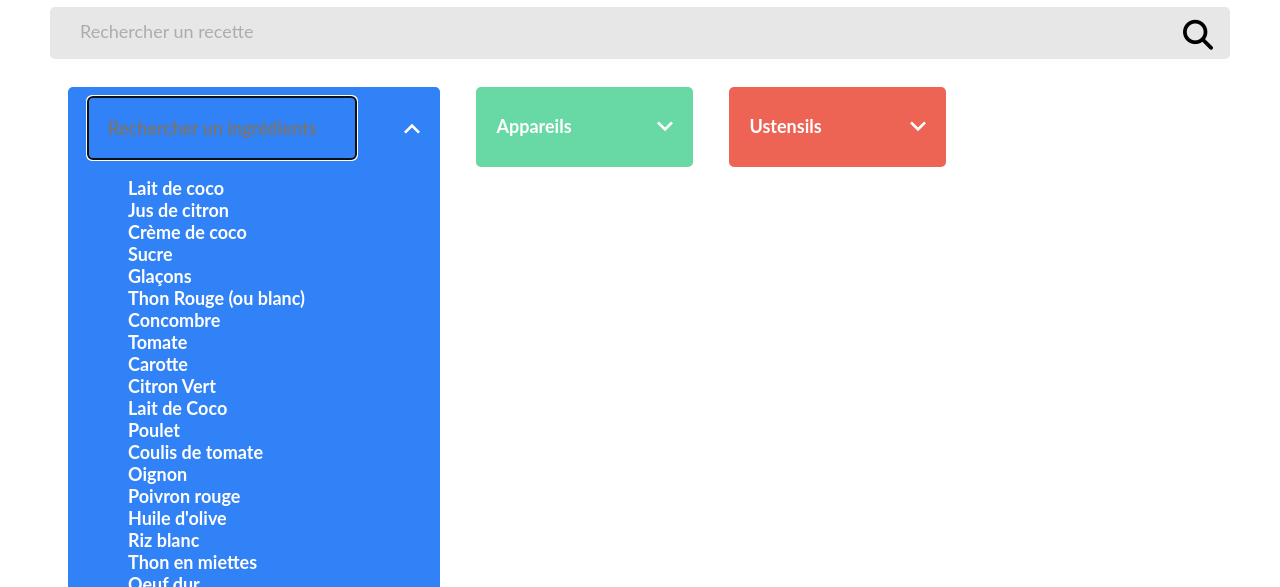
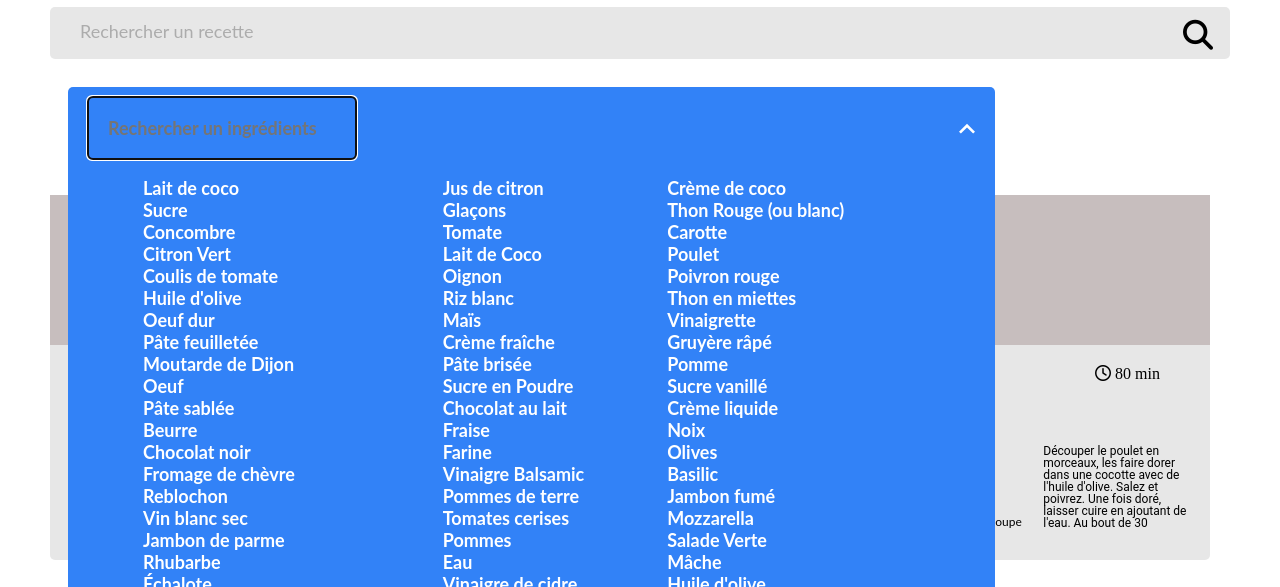
Before and after one commit to pletine/OC_Project_7, a plain HTML site: page index.html in a window 1280 px wide. Both pictures are taken after a click on the element "Ingrédients". Shown: the part 136-723 px from the top of the page. Drawn offline with Linux system fonts and the light colour scheme.

Commit message:
Travail en cours sur l'adaptation de la liste des filtres possibles selon les recettes disponibles avec le filtre actuel

```diff
--- a/css/filter.css
+++ b/css/filter.css
@@ -18,6 +18,10 @@
 
 .activeFilters p {
     padding-right: 20px;
+}
+
+.activeFilters p::first-letter {
+    text-transform: uppercase;
 }
 
 /* Filters */
@@ -78,3 +82,7 @@ div[id $= 'filter'] ol {
 div[id $= 'filter'] li::first-letter {
     text-transform: uppercase;
 }
+
+div[id $= 'filter'] li {
+    margin: 0 15px;
+}
--- a/css/style.css
+++ b/css/style.css
@@ -19,6 +19,17 @@ h1 {
 
     color: #D04F4F;
     margin: 0;
+}
+
+.noResult {
+    font-size: xx-large;
+    font-weight: 700;
+    margin-left: 2em;
+}
+
+.noResult i {
+    font-size: x-large;
+    font-weight: 400;
 }
 
 /* Formulaire de recherche */
--- a/scripts/class/Filter.js
+++ b/scripts/class/Filter.js
@@ -62,9 +62,17 @@ class Filter {
             }
         });
 
+        /* Faire le focus sur la barre de recherche lors de l'ouverture du menu */
         filterTitle.addEventListener('click', () => {
             this.open();
             filterInput.focus();
+        });
+
+        /* Fermer le filtre lors du clic à l'extérieur */
+        document.addEventListener('mouseup', (event) => {
+            if(!this.filterContent.contains(event.target)) {
+                this.close();
+            }
         })
     }
 
@@ -81,36 +89,44 @@ class Filter {
             });
             this.filterList.append(option);
         });
+        console.log(listFilters)
     }
 
     open() {
+        /* Fix the position of the main */
+        let mainHTMLDiv = document.querySelector('main');
+        mainHTMLDiv.style.position = 'absolute';
+        mainHTMLDiv.style.top = mainHTMLDiv.offsetTop.toString() + 'px';
+
+        /* Modify the search part of the menu */
+        let div = this.filterDiv.querySelector('.searchBar');
         this.filterContent.querySelector('.searchBar img').style.transform = 'rotate(180deg)';
-        this.transformSearchBar(true);
+        div.childNodes[0].style.display = 'none';
+        div.childNodes[1].style.display = 'block';
         this.status = true;
-        this.filterContent.querySelector('ol').style.display = 'block';
+
+        /* Show the choices of the filter menu */
+        this.filterContent.querySelector('ol').style.display = 'grid';
+        this.filterContent.querySelector('ol').style.gridTemplateColumns = "auto auto auto";
         this.filterContent.style.height = 'auto';
         this.filterContent.style.width = 'auto';
     }
 
     close() {
+        /* Give again the position of the main part */
+        let mainHTMLDiv = document.querySelector('main');
+        mainHTMLDiv.style.position = 'unset';
+        mainHTMLDiv.style.top = 'none';
+
+        let div = this.filterDiv.querySelector('.searchBar');
         this.filterContent.querySelector('.searchBar img').style.transform = 'rotate(0deg)';
-        this.transformSearchBar(false);
+        div.childNodes[0].style.display = 'block';
+        div.childNodes[1].style.display = 'none';
+        div.querySelector('input').value = '';
         this.status = false;
         this.filterContent.querySelector('ol').style.display = 'none';
         this.filterContent.style.height = '60px';
         this.filterContent.style.width = '15%';
-    }
-
-    transformSearchBar(statusAsked) {
-        let div = this.filterDiv.querySelector('.searchBar');
-        if(statusAsked) { // Show the search and not the title
-            div.childNodes[0].style.display = 'none';
-            div.childNodes[1].style.display = 'block';
-        } else { // Show the title and not the search
-            div.childNodes[0].style.display = 'block';
-            div.childNodes[1].style.display = 'none';
-            div.querySelector('input').value = '';
-        }
     }
 
     addActiveFilter(nameFilter) {
--- a/scripts/main.js
+++ b/scripts/main.js
@@ -1,19 +1,19 @@
 const nav = document.querySelector('nav');
-
-function createHTMLListRecipes(listRecipes) {
-    const main = document.querySelector('main');
-    main.innerHTML = ``;
-    listRecipes.forEach(recipe => {
-        main.appendChild(RecipesFactory.create(recipe));
-    });
-}
+let recipesFiltered = recipes; // Données filtrées qui seront manipulées
 
 // Get lists of data needed
 let listIngredients = [];
 let listAppareils = [];
 let listUstensils = [];
 
-recipes.forEach((elem) => {
+let menuIngredients = new Filter('Ingrédients', listIngredients, '#3282F7');
+let menuAppareils = new Filter('Appareils', listAppareils, '#68D9A4');
+let menuUstensils = new Filter('Ustensils', listUstensils, '#ED6454');
+
+
+
+function getAvailableListFromRecipes(listRecipesAvailable) {
+    listRecipesAvailable.forEach((elem) => {
         if(!listAppareils.includes(elem.appliance)) {
             listAppareils.push(elem.appliance)
         }
@@ -30,35 +30,48 @@ recipes.forEach((elem) => {
             }
         });
     });
+}
+
+function createHTMLListRecipes(listRecipes) {
+    const main = document.querySelector('main');
+    if(listRecipes.length === 0) {
+        main.innerHTML = `
+        <p class='noResult'>
+            <b>Aucune recette ne correspond à votre critère…</b><br>
+            <i>Vous pouvez chercher « tarte aux pommes », « poisson », etc.</i>
+        </p>
+        `;
+    } else {
+        main.innerHTML = ``;
+        listRecipes.forEach(recipe => {
+            main.appendChild(RecipesFactory.create(recipe));
+        });
+    }
+
+    getAvailableListFromRecipes(listRecipes);
+    menuIngredients.update(listIngredients);
+    menuAppareils.update(listAppareils);
+    menuUstensils.update(listUstensils);
+}
+
+function init() {
+    getAvailableListFromRecipes(recipes);
 
     // Create Filter Menus
-let menuIngredients = new Filter('Ingrédients', listIngredients, '#3282F7');
+    menuIngredients = new Filter('Ingrédients', listIngredients, '#3282F7');
     nav.append(menuIngredients.filterContent);
 
-let menuAppareils = new Filter('Appareils', listAppareils, '#68D9A4');
+    menuAppareils = new Filter('Appareils', listAppareils, '#68D9A4');
     nav.append(menuAppareils.filterContent);
 
-let menuUstensils = new Filter('Ustensils', listUstensils, '#ED6454');
+    menuUstensils = new Filter('Ustensils', listUstensils, '#ED6454');
     nav.append(menuUstensils.filterContent);
 
     // Create Receipes
     createHTMLListRecipes(recipes);
 
-// Global event listener
-document.addEventListener('mouseup', (event) => {
-    if(!menuIngredients.filterContent.contains(event.target)) {
-        menuIngredients.close();
-    }
-    if(!menuAppareils.filterContent.contains(event.target)) {
-        menuAppareils.close();
-    }
-    if(!menuUstensils.filterContent.contains(event.target)) {
-        menuUstensils.close();
-    }
-})
-
+    /* Faire une recherche avec les tags des filtres à disposition */
     window.addEventListener('filtersChange', () => {
-    let recipesFiltered = recipes;
         menuIngredients.activeFilters.forEach((filter) => {
             recipesFiltered = recipesFiltered.filter(recipe =>
                 recipe.ingredients.find(elem =>
@@ -78,3 +91,30 @@ window.addEventListener('filtersChange', () => {
         })
         createHTMLListRecipes(recipesFiltered);
     })
+}
+
+function initEventHandler() {
+    /* Empêcher l'action par défaut du bouton de recherche */
+    let buttonNavSearch = document.querySelector('form button');
+    buttonNavSearch.addEventListener('click', (event) => {
+        event.preventDefault();
+    })
+
+    /* Faire une recherche avec le champ de recherche principal */
+    let divMainSearchInput = document.querySelector('form input');
+    divMainSearchInput.addEventListener('input', (event) => {
+        recipesFiltered = recipes;
+        let textSearch = event.target.value;
+        if(textSearch.length >= 3) {
+            recipesFiltered = recipesFiltered.filter(recipe => // Filter on name
+                recipe.name.toLowerCase().includes(textSearch.toLowerCase())
+                || recipe.ingredients.find(elem => elem.ingredient.toLowerCase().includes(textSearch.toLowerCase()))
+                || recipe.description.toLowerCase().includes(textSearch.toLowerCase())
+            );
+        }
+        createHTMLListRecipes(recipesFiltered);
+    })
+}
+
+init();
+initEventHandler();
```
Lines whose indentation alone changed are shown as unchanged.
